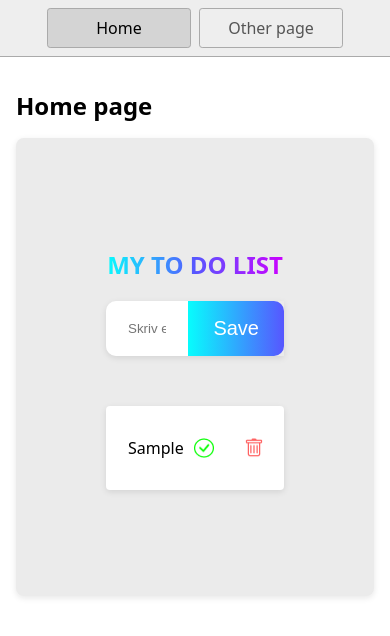
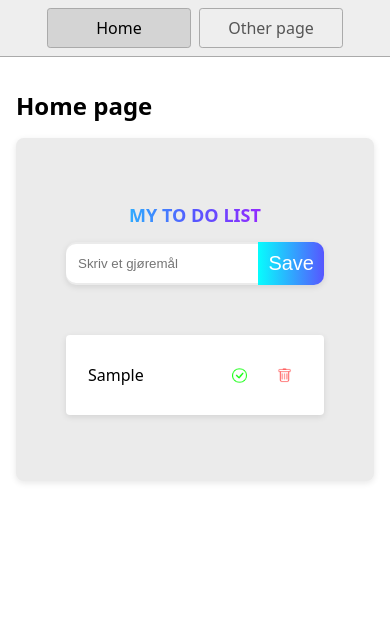
Before and after one commit to MaksymDramaretskyi-1/gl-deDev_undervisning17, a website: page index.html in a window 390 px wide. Both pictures are taken after typing "Sample" into the empty fields and a click on the button "Save". Drawn offline with Linux system fonts and the light colour scheme.

Commit message:
Mobile version development

```diff
--- a/script.js
+++ b/script.js
@@ -9,48 +9,61 @@ linjer
 console.log('Hello!');
 
 
-/* Steg #1
-  Lager en variabel som lagrer at den henter et element fra HTML med id-navn addTodo
-*/
-const addTodo = document.getElementById("addTodo");// En variabel som henter HTML element med #addTodo
+// En variabel som henter HTML element med #addTodo
+const addTodo = document.getElementById("addTodo");
+
+//Vi sender resultatet ut til konsollen
 console.log(addTodo);
 
-/**/
+
+/*En klikkhendelseshåndterer er tilordnet til addTodo-elementet (knappen «Legg til»)*/
 addTodo.addEventListener("click", function (event) {
+  //Overstyrer standardoppførselen til knappen.
   event.preventDefault();
 
 
-  /* */
+  //Henter et oppgaveinndataelement og dets verdi uten mellomrom på kantene
   const todoInput = document.getElementById("todoInput");
   const todoInputValue = todoInput.value.trim();
 
+  //Sjekk om en streng er tom
   if (todoInputValue === "") {
-    todoInput.value = ""; // очищает поле на всякий случай
+
+    //Hvis feltet er tomt
+    todoInput.value = ""; //Rydder feltet uansett
+
+    //Plassholderendringer i advarsel, klasse med feil er lagt til
     todoInput.placeholder = "Please enter a task!";
-    todoInput.classList.add("inputError"); // (опционально: красная рамка)
+    todoInput.classList.add("inputError");
+
+    //Etter 2 sekunder returneres plassholderen og designet.
     setTimeout(() => {
       todoInput.placeholder = "Skriv et gjøremål";
       todoInput.classList.remove("inputError");
     }, 2000);
 
     return;
+
+    //Standardverdiene gjenopprettes (hvis det var en feil tidligere).
   } else {
-    todoInput.placeholder = "Skriv et gjøremål"; // вернуть оригинальный
+    todoInput.placeholder = "Skriv et gjøremål";
     todoInput.classList.remove("inputError");
   }
 
 
-
+  //En div-wrapper opprettes for kontrollknappene.
   const div = document.createElement("div");
   div.className = "divStyle"
 
+  //Et <li>-element opprettes, den inntastede teksten skrives der, og en klasse settes. En div med knapper settes inn i li-en.
   const todoItem = document.createElement("li");
   console.log(todoItem);
   todoItem.textContent = todoInputValue;
-  todoItem.className = "todoItem"
-  todoItem.appendChild(div)
+  todoItem.className = "todoItem";
+  todoItem.appendChild(div);
 
-  /* */
+  /*Slett-knapp
+    Knapp med et søppelbøtteikon. Bildet legges til knappen.*/
   const deleteTodo = document.createElement("button");
   const img = document.createElement("img");
 
@@ -61,47 +74,56 @@ addTodo.addEventListener("click", function (event) {
   deleteTodo.appendChild(img);
 
 
+  // Installer knappbehandler
   deleteTodo.addEventListener("click", function (deleteTodo) {
+
+    //Hvis oppgaven allerede er merket som fullført (klassen «ferdig»), slettes den.
     if (todoItem.classList.contains("done")) {
       todoItem.remove();
 
     } else {
-
+      //Midlertidig lagt til klassen «warning»
       todoItem.classList.add("warning");
 
+      //Den blir slettet om 1 sekund.
       setTimeout(() => {
         todoItem.classList.remove("warning");
       }, 1000);
 
+      //En advarsel vises.
       alert("First mark the task as completed!!");
     }
   });
 
-
+  //Ferdig-knapp
   const doneTodo = document.createElement("button");
   const imgCheck = document.createElement("img");
 
+  //En knapp med et hakemerke («ferdig»-ikonet) opprettes, og et bilde legges til.
   doneTodo.className = "listBtnDone";
-  imgCheck.src = "images/check-circle.png"
-  imgCheck.alt = "img-check-circle"
-
+  imgCheck.src = "images/check-circle.png";
+  imgCheck.alt = "img-check-circle";
   doneTodo.appendChild(imgCheck);
 
+  /*Ferdig knappbehandler
+  Veksler mellom «ferdig»-klassen – markerer eller fjerner merkingen som «ferdig»*/
   doneTodo.addEventListener("click", function () {
     todoItem.classList.toggle("done"); // Toggles the "done" class
+    doneTodo.className = "active";
   });
 
-   /* */
+   /*Hente og sende ut en listebeholder
+   Henter beholderen der oppgaver skal legges til (f.eks. <ul>). */
   const todoDisplay = document.getElementById("todoDisplay");
   console.log(todoDisplay);
 
-  /* */
+  /*Sette inn knapper og oppgaver
+  Knapper legges til i div-en.
+  Hele oppgaven (<li>) settes inn i listen.*/
   div.appendChild(doneTodo);// "Done" button
   div.appendChild(deleteTodo);// "Delete" button
-  // todoItem.appendChild(doneTodo);// "Done" button
-  // todoItem.appendChild(deleteTodo);// "Delete" button
   todoDisplay.appendChild(todoItem);
 
+  //Tømme inndatafeltet. Etter at en oppgave er lagt til, tømmes inndatafeltet.
   todoInput.value = "";
-
 });
--- a/styles.css
+++ b/styles.css
@@ -45,9 +45,10 @@ h1 {
   font-weight: bold;
   font-size: 1.5rem;
 }
+@media (min-width: 375px) {
 
   .stylesForm {
-  padding: 90px;
+    padding: 50px;
     background-color: #ebebeb;
     text-align: center;
     border-radius: 8px;
@@ -57,11 +58,11 @@ h1 {
   }
 
   .stylesForm h2 {
+    font-size: 18px;
     background: linear-gradient(to left,#CC00FF, #5756FF, #07FDFD);
     -webkit-background-clip: text;
     -webkit-text-fill-color: transparent;
   }
-
   form {
     display: flex;
     align-items: center;
@@ -69,7 +70,7 @@ form {
     max-width: 600px;
     margin-bottom: 50px;
     box-shadow: 0 2px 6px rgba(0, 0, 0, 0.1);
-  border-radius: 10px 0px 0px 10px;
+    border-radius: 10px;
     border: 0px solid white;
   }
 
@@ -80,7 +81,7 @@ label {
   input {
     width: 100%;
     border-radius: 10px;
-  padding: 18px 20px;
+    padding: 10px;
     border-radius: 10px 0px 0px 10px;
     border: 2px solid white;
     transition: border-color 0.3s ease;
@@ -92,7 +93,8 @@ input:focus {
   }
 
   .btn-seve {
-  padding: 16px 25px;
+    padding: 10px;
+    font-size: 16px;
     border-radius: 0px 10px 10px 0px;
     cursor: pointer;
     font-size: 20px;
@@ -120,7 +122,6 @@ input:focus {
   .listBtnDone:hover {
     transition: border-color 0.3s ease;
     border: 2px solid #05FF00;
-
   }
 
   ul {
@@ -164,8 +165,8 @@ li:last-child {
 
   img {
     vertical-align: middle;
-  width: 20px;
-  height: 20px;
+    width: 15px;
+    height: 15px;
   }
 
   .divStyle {
@@ -176,3 +177,16 @@ img {
   .inputError {
     border: 2px solid red;
   }
+
+  .active {
+    background-color: white;
+    padding: 8px;
+    border-radius: 6px;
+    margin-left: auto;
+    cursor: pointer;
+    transition: border-color 0.3s ease;
+    border: 2px solid #05FF00;
+  }
+
+
+}
```
Lines whose indentation alone changed are shown as unchanged.
